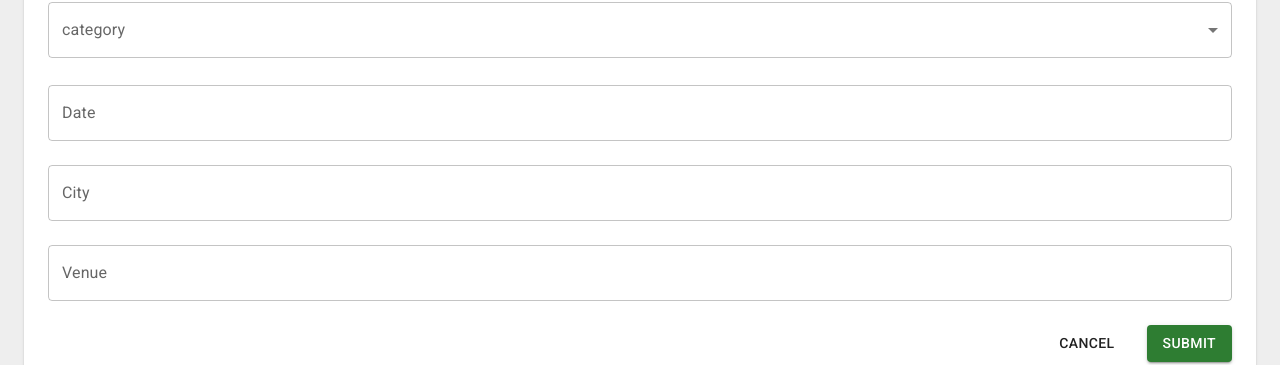
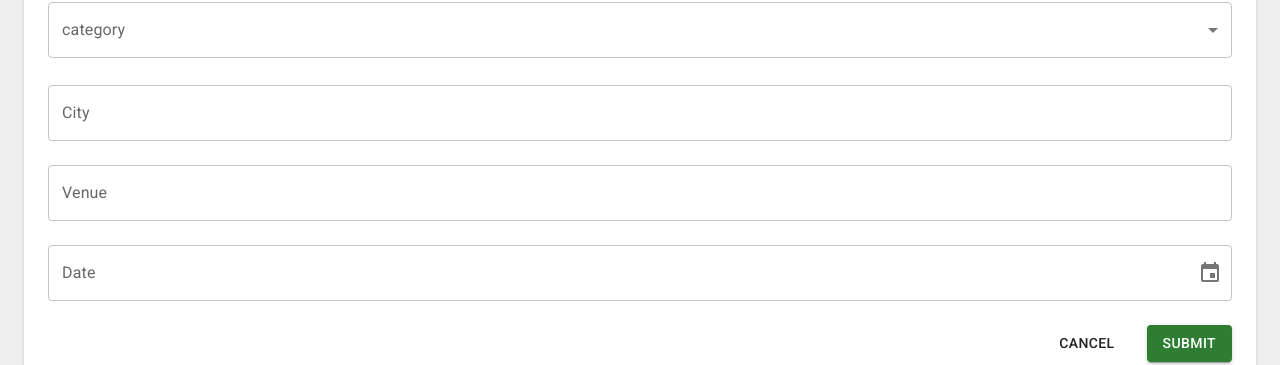
Before and after one commit to Zyad-Eltayabi/Convene, a React (Vite) app in the folder Frontend/: page /createActivity in a window 1280 px wide. Shown: the part 396-761 px from the top of the page. Built offline with nearby package versions, Linux system fonts and the light colour scheme.

Commit message:
add DateTimeInput component and integrate into ActivityForm; update activity schema for date validation

```diff
--- a/Frontend/package.json
+++ b/Frontend/package.json
@@ -16,6 +16,7 @@
     "@hookform/resolvers": "^5.9.1",
     "@mui/icons-material": "^7.3.7",
     "@mui/material": "^7.3.7",
+    "@mui/x-date-pickers": "^9.14.0",
     "@tanstack/react-query": "^5.102.8",
     "@tanstack/react-query-devtools": "^5.102.8",
     "axios": "^1.13.2",
--- /dev/null
+++ b/Frontend/src/app/shared/components/DateTimeInput.tsx
@@ -0,0 +1,27 @@
+import {
+  useController,
+  type FieldValues,
+  type UseControllerProps,
+} from "react-hook-form";
+import { DateTimePicker, type DateTimePickerProps } from "@mui/x-date-pickers";
+type Props<T extends FieldValues> = {} & UseControllerProps<T> &
+  DateTimePickerProps;
+
+export default function DateTimeInput<T extends FieldValues>(props: Props<T>) {
+  const { field, fieldState } = useController({ ...props });
+  return (
+    <DateTimePicker
+      {...props}
+      value={field.value ? new Date(field.value) : undefined}
+      onChange={(date) => field.onChange(date)}
+      sx={{ width: "100%" }}
+      slotProps={{
+        textField: {
+          onBlur: field.onBlur,
+          error: !!fieldState.error,
+          helperText: fieldState.error?.message,
+        },
+      }}
+    />
+  );
+}
--- a/Frontend/src/features/activities/form/ActivitityForm.tsx
+++ b/Frontend/src/features/activities/form/ActivitityForm.tsx
@@ -12,13 +12,10 @@ import {
 import TextInput from "../../../app/shared/components/TextInput";
 import SelectInput from "../../../app/shared/components/SelectInput";
 import { categoryOptions } from "./CategoryOptions";
+import DateTimeInput from "../../../app/shared/components/DateTimeInput";
 
 export default function ActivityForm() {
-  const {
-    reset,
-    handleSubmit,
-    control,
-  } = useForm<ActivitySchemaType>({
+  const { reset, handleSubmit, control } = useForm<ActivitySchemaType>({
     mode: "onTouched",
     resolver: zodResolver(activitySchema),
     defaultValues: {
@@ -52,7 +49,7 @@ export default function ActivityForm() {
     if (activity) {
       reset({
         ...activity,
-        date: new Date(activity.date).toISOString().split("T")[0],
+        date: activity.date ? new Date(activity.date) : undefined,
       });
     }
   }, [activity, reset]);
@@ -84,10 +81,12 @@ export default function ActivityForm() {
           label="category"
           name="category"
           control={control}
-          items={categoryOptions} open={false}        />
-        <TextInput label="Date" name="date" control={control} />
+          items={categoryOptions}
+          open={false}
+        />
         <TextInput label="City" name="city" control={control} />
         <TextInput label="Venue" name="venue" control={control} />
+        <DateTimeInput label="Date" name="date" control={control} />
 
         <Box display="flex" justifyContent="end" gap={3}>
           <Button color="inherit">Cancel</Button>
--- a/Frontend/src/lib/schemas/ActivitySchema.ts
+++ b/Frontend/src/lib/schemas/ActivitySchema.ts
@@ -7,7 +7,10 @@ export const activitySchema = z.object({
   title: requiredField("Title")
     .min(3, "Title must be between 3 and 265 characters")
     .max(265, "Title must be between 3 and 265 characters"),
-  date: requiredField("Date"),
+  date: z.coerce.date({
+    required_error: "Date is required",
+    invalid_type_error: "Date must be a valid date",
+  }),
   description: requiredField("Description")
     .min(10, "Description must be between 10 and 2000 characters")
     .max(2000, "Description must be between 10 and 2000 characters"),
--- a/Frontend/src/main.tsx
+++ b/Frontend/src/main.tsx
@@ -12,10 +12,13 @@ import { RouterProvider } from "react-router";
 import { store, StoreContext } from "./lib/stores/Store.ts";
 import { ToastContainer } from "react-toastify";
 import "react-toastify/dist/ReactToastify.css";
+import { LocalizationProvider } from "@mui/x-date-pickers";
+import { AdapterDateFns } from "@mui/x-date-pickers/AdapterDateFns";
 
 const queryClient = new QueryClient();
 createRoot(document.getElementById("root")!).render(
   <StrictMode>
+    <LocalizationProvider dateAdapter={AdapterDateFns}>
       <StoreContext.Provider value={store}>
         <QueryClientProvider client={queryClient}>
           <ReactQueryDevtools initialIsOpen={false} />
@@ -27,5 +30,6 @@ createRoot(document.getElementById("root")!).render(
           <RouterProvider router={router} />
         </QueryClientProvider>
       </StoreContext.Provider>
+    </LocalizationProvider>
   </StrictMode>,
 );
```
Also changed, not shown: 1 other file (tests, documents, lock files or other folders). Lines whose indentation alone changed are shown as unchanged.
